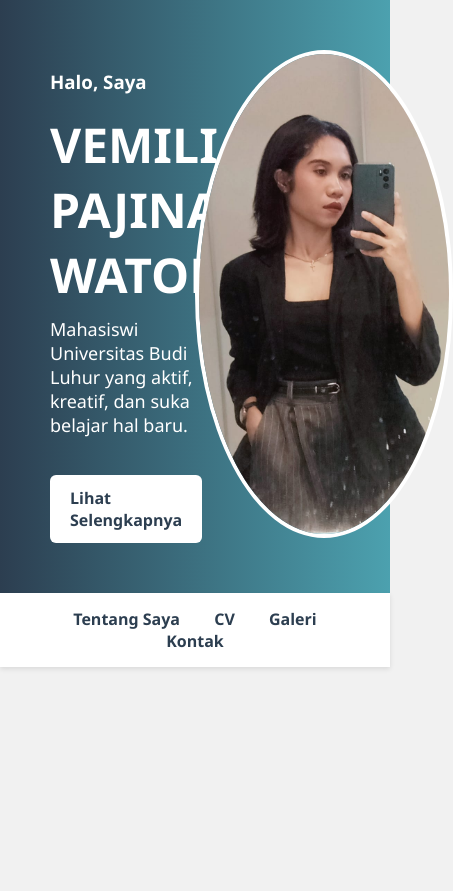
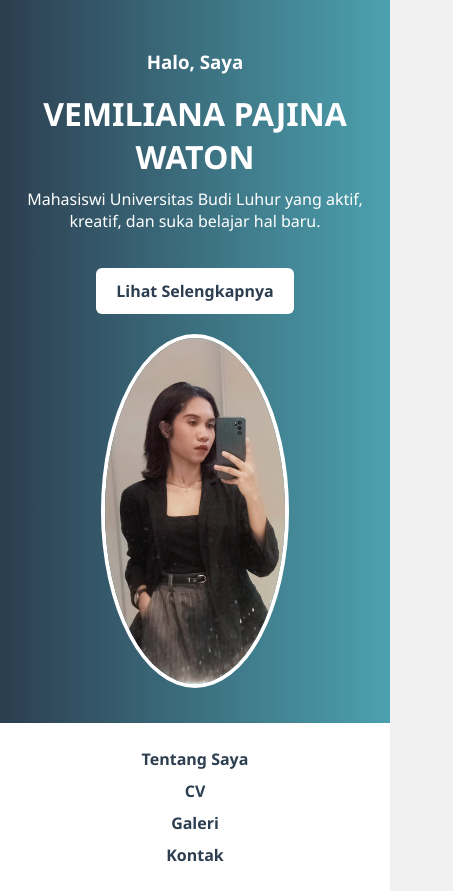
Before and after one commit to VemilianaPajina/vemilianapajina.github.io, a plain HTML site: page index.html in a window 390 px wide. Shown: the whole page, 453 px wide, since content can reach past the window. Before the commit the page ends 844 px from the top, so only its background shows below. Drawn offline with Linux system fonts and the light colour scheme.

Commit message:
Add files via upload

```diff
--- a/style.css
+++ b/style.css
@@ -58,6 +58,7 @@ body {
   color: #2c3e50;
   font-weight: 600;
 }
+
 /* Tambahkan ke style.css di bagian bawah */
 
 .page {
@@ -97,3 +98,48 @@ body {
 .btn-back:hover {
   color: #005fa3;
 }
+
+
+/* ✅ RESPONSIVE TAMBAHAN UNTUK HP */
+@media (max-width: 768px) {
+  .hero {
+    flex-direction: column;
+    text-align: center;
+    padding: 30px 20px;
+  }
+
+  .hero .content {
+    max-width: 100%;
+  }
+
+  .hero h1 {
+    font-size: 32px;
+  }
+
+  .hero p {
+    font-size: 16px;
+  }
+
+  .hero .image img {
+    width: 180px;
+    margin-top: 20px;
+  }
+
+  .nav a {
+    display: block;
+    margin: 10px 0;
+  }
+
+  .page {
+    margin: 20px;
+    padding: 20px;
+  }
+
+  .page h1 {
+    font-size: 24px;
+  }
+
+  .card {
+    font-size: 15px;
+  }
+}
```
